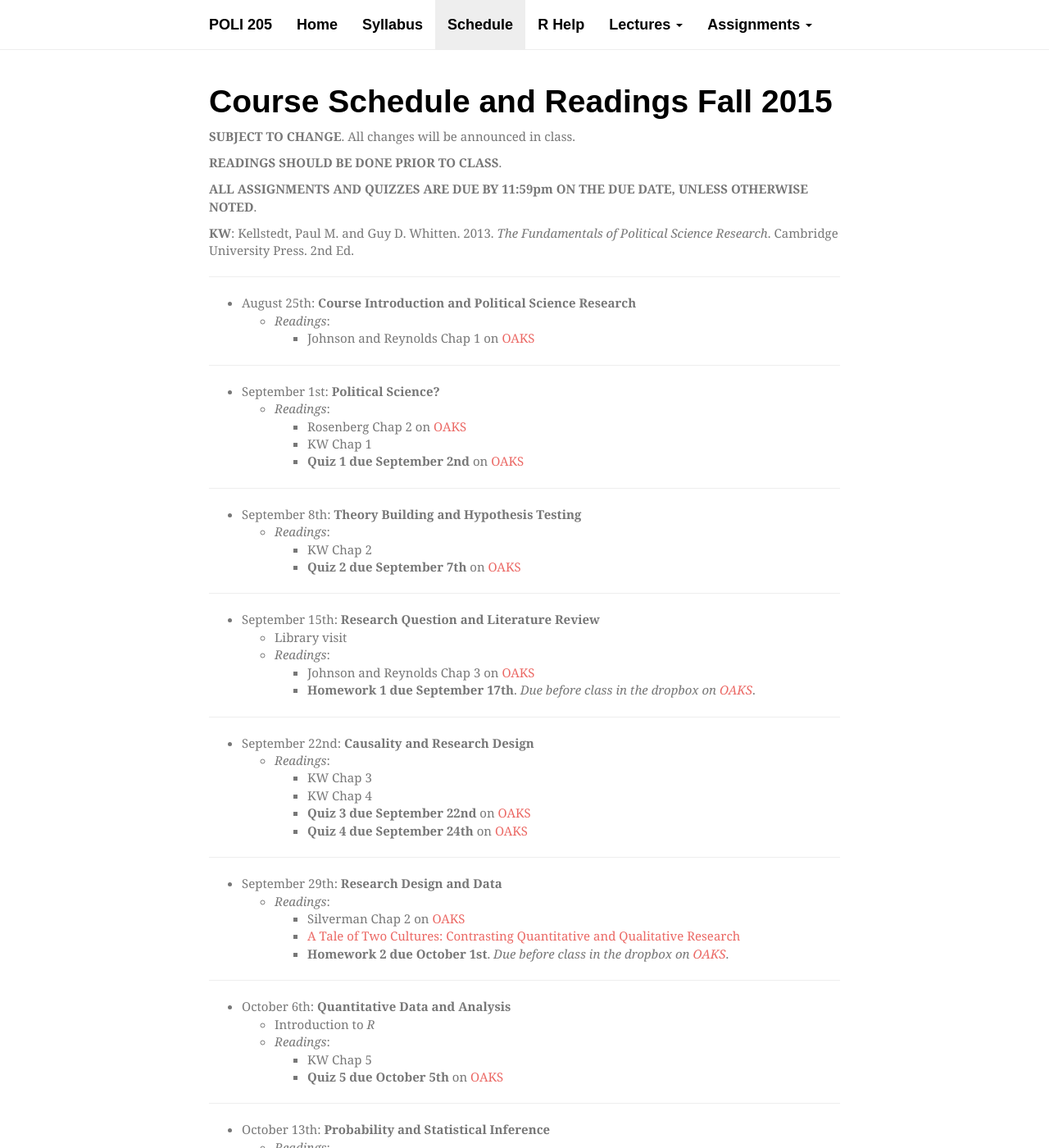
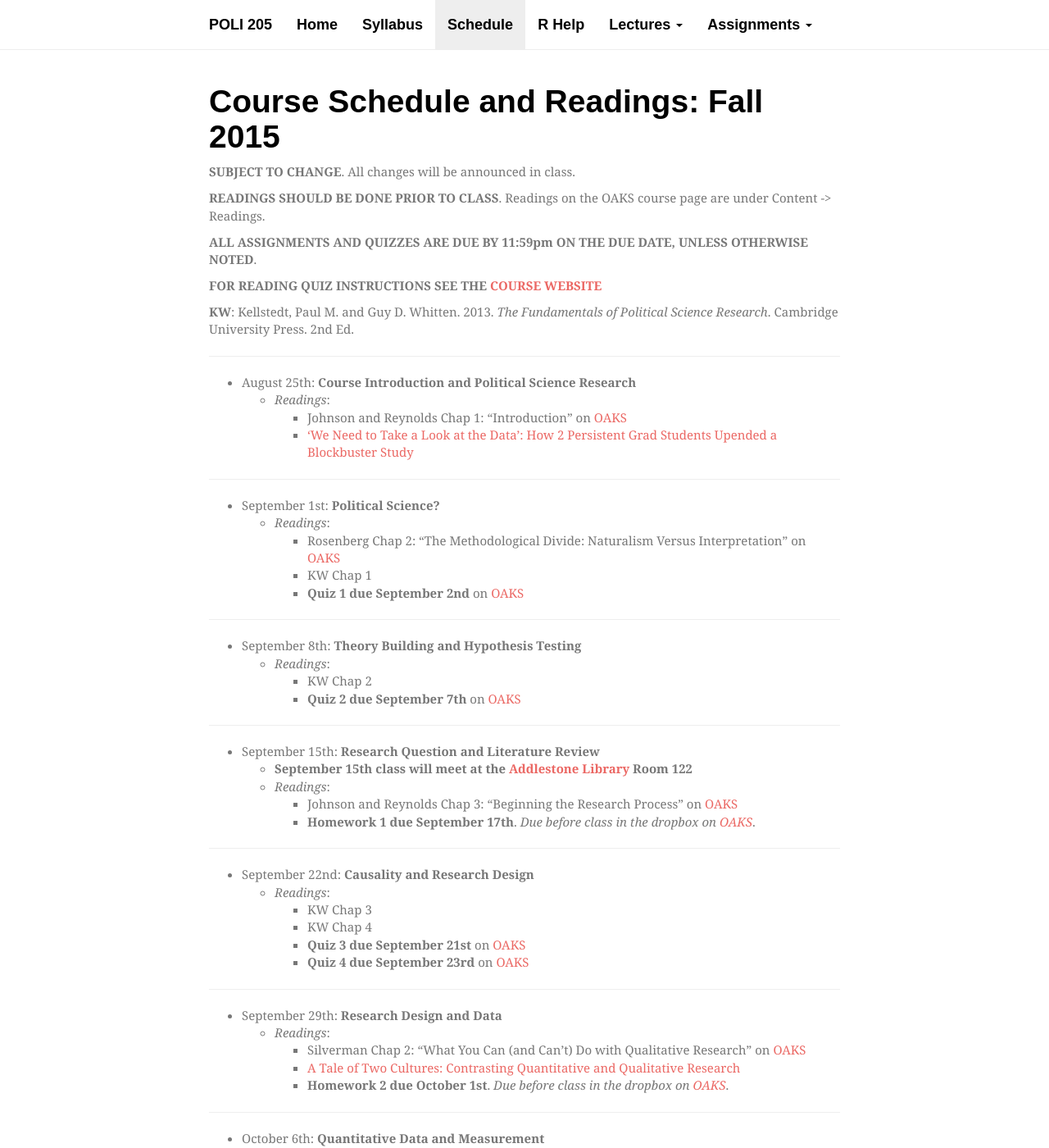
Before and after one commit to mnowlin/poli205, a Jekyll site: the page built from schedule.md, in a window 1280 px wide and 1400 px high. Shown: the whole window at 82% size. Built offline with Jekyll 4.4.1, drawn with Linux system fonts in a browser that asks for light colours; nearby versions of some CDN libraries; some web fonts are replaced; a file with an impossible date is left out; some of the changed text lies outside the part shown.

```diff
--- a/schedule.md
+++ b/schedule.md
@@ -4,12 +4,15 @@ category: schedule
 layout: default
 ---
 
-# Course Schedule and Readings Fall 2015
+# Course Schedule and Readings: Fall 2015
 __SUBJECT TO CHANGE__. All changes will be announced in class.
 
-__READINGS SHOULD BE DONE PRIOR TO CLASS__.
+__READINGS SHOULD BE DONE PRIOR TO CLASS__. Readings on the OAKS course page are under Content -> Readings.
 
 __ALL ASSIGNMENTS AND QUIZZES ARE DUE BY 11:59pm ON THE DUE DATE, UNLESS OTHERWISE NOTED__.
+
+__FOR READING QUIZ INSTRUCTIONS SEE THE [COURSE WEBSITE](http://matthewcnowlin.com/poli205/assignments/01-reading-quiz.html)__
+
 
 __KW__: Kellstedt, Paul M. and Guy D. Whitten. 2013. _The Fundamentals of Political Science Research_. Cambridge University Press. 2nd Ed.
 
@@ -17,13 +20,14 @@ __KW__: Kellstedt, Paul M. and Guy D. Whitten. 2013. _The Fundamentals of Politi
 
 * August 25th:  __Course Introduction and Political Science Research__
     * _Readings_:
-        * Johnson and Reynolds Chap 1 on [OAKS](https://lms.cofc.edu/)
+        * Johnson and Reynolds Chap 1: "Introduction" on [OAKS](https://lms.cofc.edu/)
+        * [‘We Need to Take a Look at the Data’: How 2 Persistent Grad Students Upended a Blockbuster Study](http://chronicle.com/article/We-Need-to-Take-a-Look-at/230313/)
 
 ---
 
 * September 1st: __Political Science?__
     * _Readings_:
-        * Rosenberg Chap 2 on [OAKS](https://lms.cofc.edu/)
+        * Rosenberg Chap 2: "The Methodological Divide: Naturalism Versus Interpretation" on [OAKS](https://lms.cofc.edu/)
         * KW Chap 1
         * __Quiz 1 due September 2nd__ on [OAKS](https://lms.cofc.edu/)
 
@@ -37,9 +41,9 @@ __KW__: Kellstedt, Paul M. and Guy D. Whitten. 2013. _The Fundamentals of Politi
 ---
 
 * September 15th: __Research Question and Literature Review__
-    * Library visit
+    * __September 15th class will meet at the [Addlestone Library](http://cofc.edu/library/) Room 122__
     * _Readings_:
-        * Johnson and Reynolds Chap 3 on [OAKS](https://lms.cofc.edu/)
+        * Johnson and Reynolds Chap 3: "Beginning the Research Process" on [OAKS](https://lms.cofc.edu/)
         * __Homework 1 due September 17th__. _Due before class in the dropbox on [OAKS](https://lms.cofc.edu/)_.
 
 ---
@@ -48,21 +52,21 @@ __KW__: Kellstedt, Paul M. and Guy D. Whitten. 2013. _The Fundamentals of Politi
     * _Readings_:
         * KW Chap 3
         * KW Chap 4
-        * __Quiz 3 due September 22nd__ on [OAKS](https://lms.cofc.edu/)
-        * __Quiz 4 due September 24th__ on [OAKS](https://lms.cofc.edu/)
+        * __Quiz 3 due September 21st__ on [OAKS](https://lms.cofc.edu/)
+        * __Quiz 4 due September 23rd__ on [OAKS](https://lms.cofc.edu/)
 
 ---
 
 * September 29th: __Research Design and Data__
     * _Readings_:
-        * Silverman Chap 2 on [OAKS](https://lms.cofc.edu/)
+        * Silverman Chap 2: "What You Can (and Can't) Do with Qualitative Research" on [OAKS](https://lms.cofc.edu/)
         * [A Tale of Two Cultures: Contrasting Quantitative and
 Qualitative Research](http://public.wsu.edu/~tnridout/mahoney_goertz20061.pdf)
         * __Homework 2 due October 1st__. _Due before class in the dropbox on [OAKS](https://lms.cofc.edu/)_.
 
 ---
 
-* October 6th: __Quantitative Data and Analysis__
+* October 6th: __Quantitative Data and Measurement__
     * Introduction to _R_
     * _Readings_:
         * KW Chap 5
@@ -124,8 +128,8 @@ Qualitative Research](http://public.wsu.edu/~tnridout/mahoney_goertz20061.pdf)
 
 ---
 
-* December 1st: __Putting It All Together__
-    * __Homework 4 due December 4th__
+* December 1st: __Regression Diagnostics__
+    * __Homework 4 due December 3rd__ _Due before class in the dropbox on [OAKS](https://lms.cofc.edu/)_.
     * Review for final
     * __Data Analysis Project due December 7th__
 
```
Also changed, not shown: other parts of schedule.md (+2 -2 lines), syllabus.md (+9 -3 lines), 1 other file.
